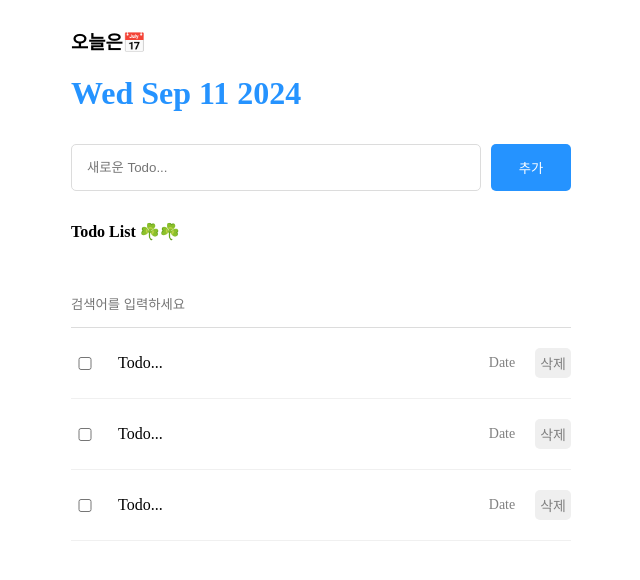
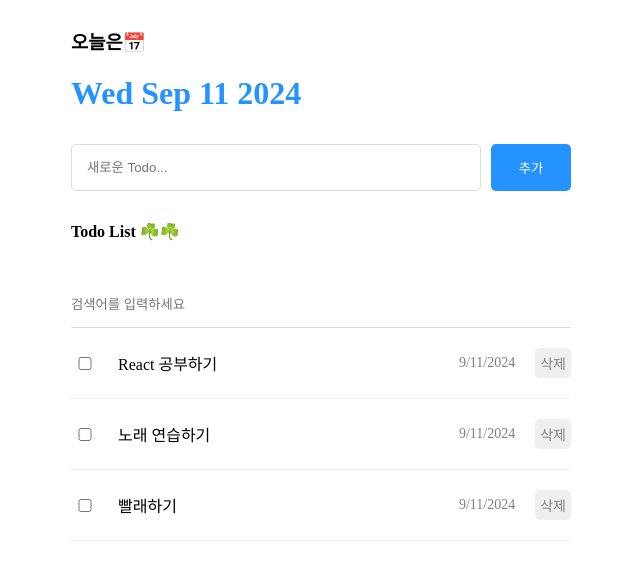
Before and after one commit to NtoZero/react_onebite, a React (Vite) app in the folder S8.Todo/: page / in a window 1280 px wide. Shown: the top 580 px of the page, without its empty margins (319-959 px from the left). Built offline with nearby package versions, Linux system fonts and the light colour scheme.

Commit message:
feat(S8. Todo 프로젝트): 5. Read - 투두리스트 렌더링하기

```diff
--- a/S8.Todo/src/App.jsx
+++ b/S8.Todo/src/App.jsx
@@ -20,7 +20,7 @@
     <div className="App">
       <Header />
       <Editor onCreate={onCreate} />
-      <List />
+      <List todos={todos} />
     </div>
   );
 }
--- a/S8.Todo/src/components/List.jsx
+++ b/S8.Todo/src/components/List.jsx
@@ -1,15 +1,30 @@
 import "./List.css";
 import TodoItem from "./TodoItem.jsx";
+import { useState } from "react";
 
-const List = () => {
+const List = ({ todos }) => {
+  const [search, setSearch] = useState("");
+  const onChangeSearch = (e) => {
+    setSearch(e.target.value);
+  };
+
+  const getFilteredData = () => {
+    if (search === "") {
+      return todos;
+    }
+    return todos.filter((todo) => todo.content.toLowerCase().includes(search.toLowerCase()));
+  };
+
+  const filteredTodos = getFilteredData();
+
   return (
     <div className="List">
       <h4>Todo List ☘️☘️</h4>
-      <input placeholder="검색어를 입력하세요" />
+      <input value={search} onChange={onChangeSearch} placeholder="검색어를 입력하세요" />
       <div className="todos_wrapper">
-        <TodoItem />
-        <TodoItem />
-        <TodoItem />
+        {filteredTodos.map((todo) => {
+          return <TodoItem key={todo.id} {...todo} />;
+        })}
       </div>
     </div>
   );
--- a/S8.Todo/src/components/TodoItem.jsx
+++ b/S8.Todo/src/components/TodoItem.jsx
@@ -1,11 +1,11 @@
 import "./Todo.css";
 
-const TodoItem = () => {
+const TodoItem = ({ id, isDone, content, date }) => {
   return (
     <div className="TodoItem">
-      <input type="checkbox" />
-      <div className="content">Todo...</div>
-      <div className="date">Date</div>
+      <input readOnly checked={isDone} type="checkbox" />
+      <div className="content">{content}</div>
+      <div className="date">{new Date(date).toLocaleDateString()}</div>
       <button>삭제</button>
     </div>
   );
```
